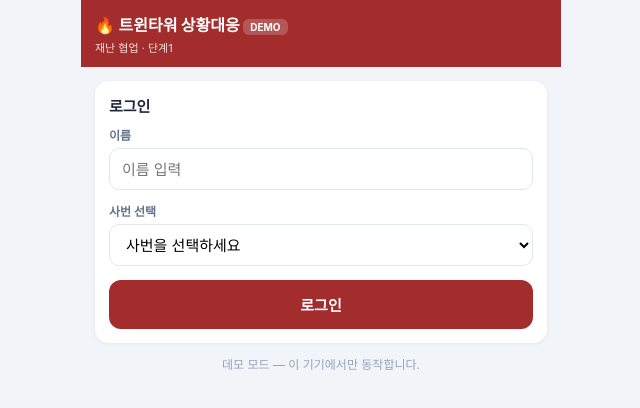
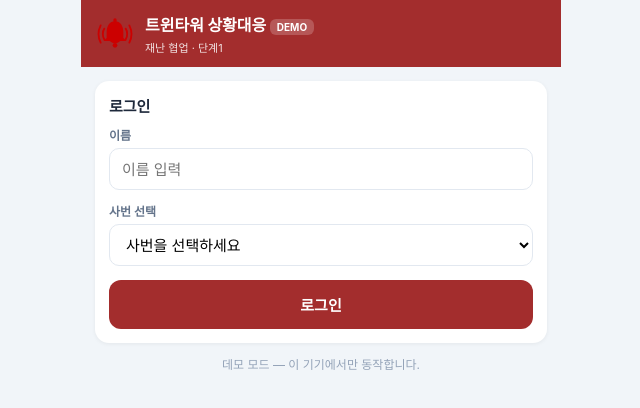
Before and after one commit to atssa-kim/twintower-ops, a plain HTML site: page index.html in a window 1280 px wide. Shown: the whole page, without its empty margins (319-959 px from the left). Drawn offline with Linux system fonts and the light colour scheme.

Commit message:
출동 벨 아이콘 추가 및 PWA 바탕화면 바로가기 적용
- icons/bell.svg: 빨간 벨 아이콘 (SVG)
- manifest.json: PWA 아이콘 등록 (SVG + PNG 192/512)
- index.html: 로그인·상단바 좌측에 아이콘 표시
- apple-touch-icon 메타태그 추가 (iOS 홈 화면 지원)

Co-Authored-By: Claude Sonnet 4.6 <noreply@anthropic.com>

```diff
--- a/index.html
+++ b/index.html
@@ -6,6 +6,7 @@
 <meta name="theme-color" content="#A32D2D">
 <title>트윈타워 상황대응</title>
 <link rel="manifest" href="manifest.json">
+<link rel="apple-touch-icon" href="icons/icon-192.png">
 <style>
   * { box-sizing:border-box; margin:0; padding:0; -webkit-tap-highlight-color:transparent; }
   body { font-family:'Noto Sans KR',-apple-system,system-ui,sans-serif; background:#f1f5f9; color:#1e293b; }
@@ -361,6 +362,7 @@ function topbar(cmd){
   const otherLabel = state.view === 'cmd' ? '대원 화면' : '지휘 화면';
   return `<div class="topbar ${cmd?'cmd':''}">
     <div style="display:flex;align-items:center;gap:8px;">
+      <img src="icons/bell.svg" style="width:38px;height:38px;flex-shrink:0;" alt="출동">
       <div style="flex:1;">
         <div style="font-size:14px;font-weight:800;">트윈타워 상황대응 ${badge()}</div>
         <div style="font-size:11px;opacity:.85;margin-top:2px;">${esc(u.name)} · ${esc(u.team)} ${esc(u.role)}</div>
@@ -373,8 +375,11 @@ function topbar(cmd){
 function renderLogin(){
   const opts = ROSTER.map(r => `<option value="${r.empNo}">${r.empNo} · ${r.team} ${r.role} (${r.name})</option>`).join('');
   el.innerHTML = `
-  <div class="topbar"><div style="font-size:16px;font-weight:800;">🔥 트윈타워 상황대응 ${badge()}</div>
+  <div class="topbar"><div style="display:flex;align-items:center;gap:10px;">
+    <img src="icons/bell.svg" style="width:40px;height:40px;flex-shrink:0;" alt="출동">
+    <div><div style="font-size:16px;font-weight:800;">트윈타워 상황대응 ${badge()}</div>
     <div style="font-size:11px;opacity:.85;margin-top:3px;">재난 협업 · 단계1</div></div>
+  </div></div>
   <div class="content">
     <div class="card">
       <h3>로그인</h3>
```
Also changed, not shown: icons/bell.svg (added), manifest.json.
